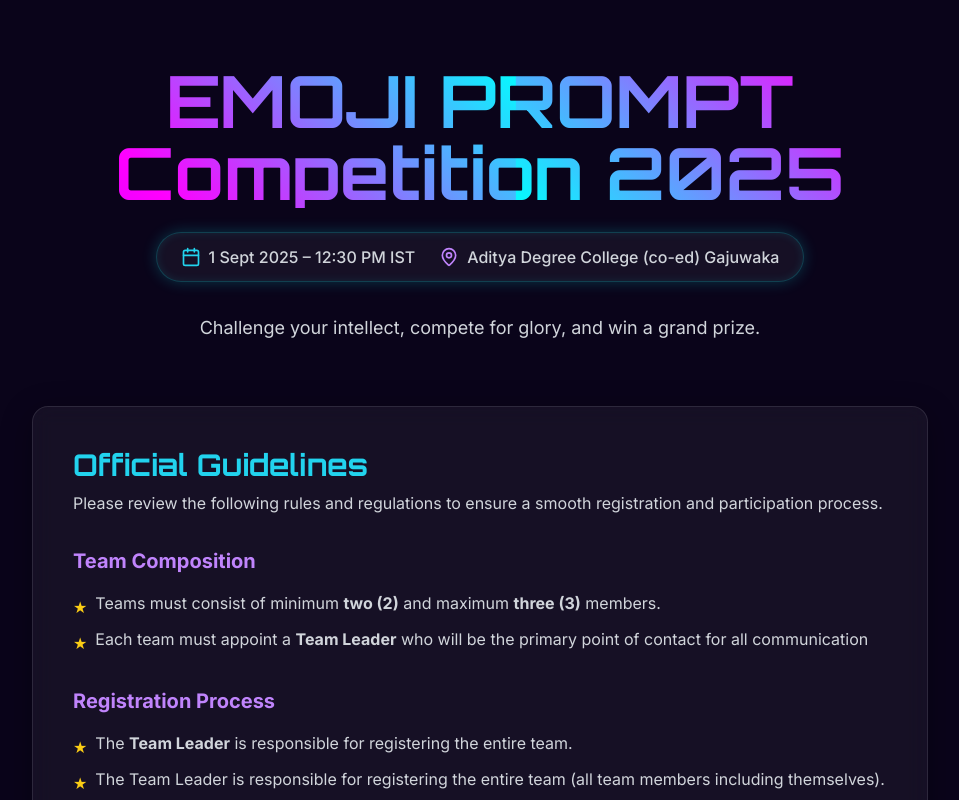
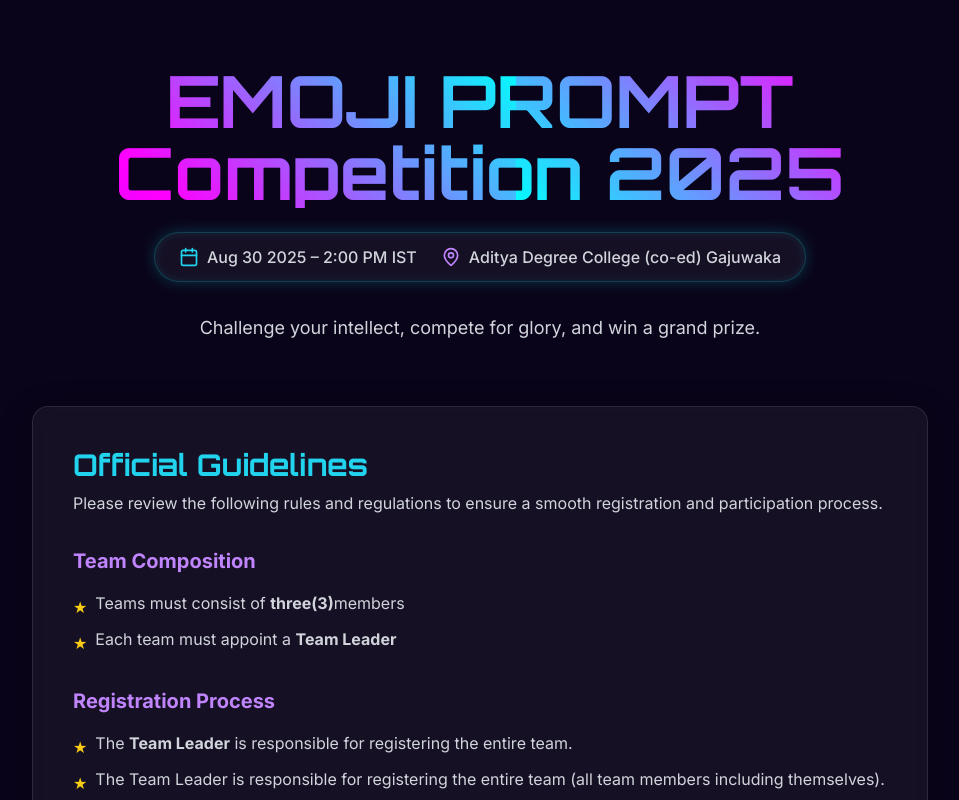
Before and after one commit to maharshinethani/VISIONX, a Next.js app: page /emoji in a window 1280 px wide. Shown: the top 800 px of the page, without its empty margins (160-1119 px from the left). Built offline with nearby package versions, Linux system fonts and the light colour scheme.

Commit message:
Update page.tsx

```diff
--- a/app/emoji/page.tsx
+++ b/app/emoji/page.tsx
@@ -105,7 +105,7 @@ const HomePage = () => {
               >
                 <div className="flex items-center gap-2">
                   <Calendar className="w-5 h-5 text-cyan-400" />
-                  <span className="font-medium">1 Sept 2025 – 12:30 PM IST</span>
+                  <span className="font-medium">Aug 30 2025 – 2:00 PM IST</span>
                 </div>
                 <div className="flex items-center gap-2">
                   <MapPin className="w-5 h-5 text-purple-400" />
@@ -142,11 +142,11 @@ const HomePage = () => {
               <ul className="space-y-2 text-gray-300">
                 <li className="flex items-start gap-2">
                   <span className="text-yellow-400 mt-1">★</span>
-                  <span>Teams must consist of minimum <strong>two (2)</strong> and maximum <strong>three (3)</strong> members.</span>
+                  <span>Teams must consist of <strong>three(3)</strong>members</span>
                 </li>
                 <li className="flex items-start gap-2">
                   <span className="text-yellow-400 mt-1">★</span>
-                  <span>Each team must appoint a <strong>Team Leader</strong> who will be the primary point of contact for all communication</span>
+                  <span>Each team must appoint a <strong>Team Leader</strong></span>
                 </li>
               </ul>
             </div>
```
